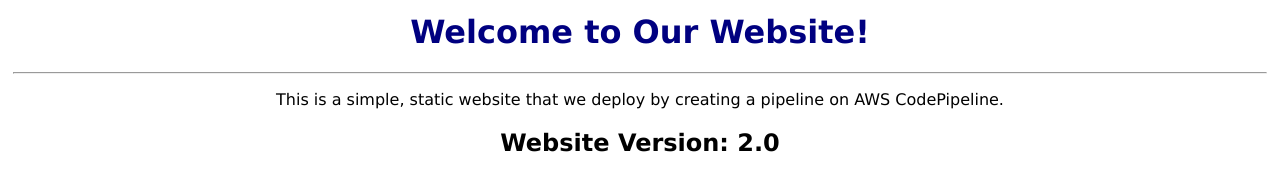
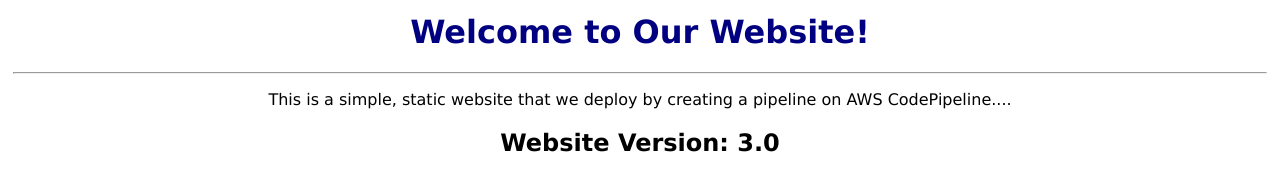
Before and after one commit to Rupu21/AWS_Training, a plain HTML site: page index.html in a window 1280 px wide. Drawn offline with Linux system fonts and the light colour scheme.

Commit message:
Version 3.0

```diff
--- a/index.html
+++ b/index.html
@@ -5,7 +5,7 @@
     <body style="text-align:center;font-family:Verdana;margin:1%;">
         <h1 style="color:navy">Welcome to Our Website!</h1>
         <hr>
-        <p>This is a simple, static website that we deploy by creating a pipeline on AWS CodePipeline.</p>
-        <h2>Website Version: 2.0</h2>
+        <p>This is a simple, static website that we deploy by creating a pipeline on AWS CodePipeline....</p>
+        <h2>Website Version: 3.0</h2>
     </body>
 </html>
```
